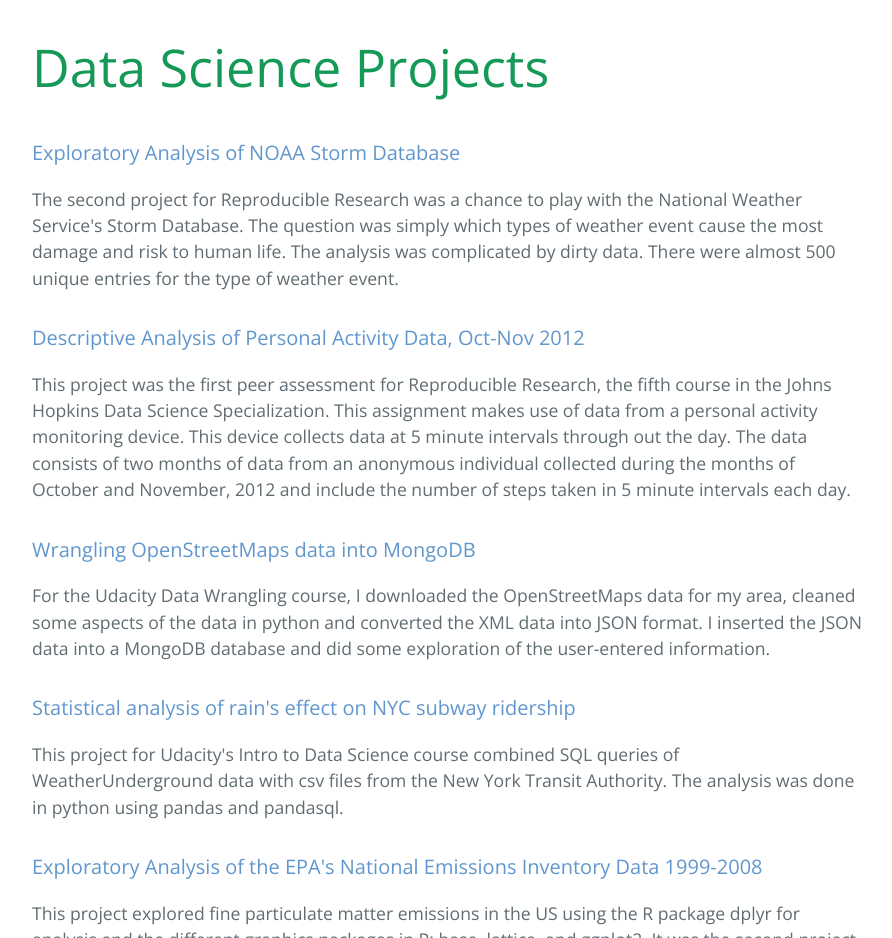
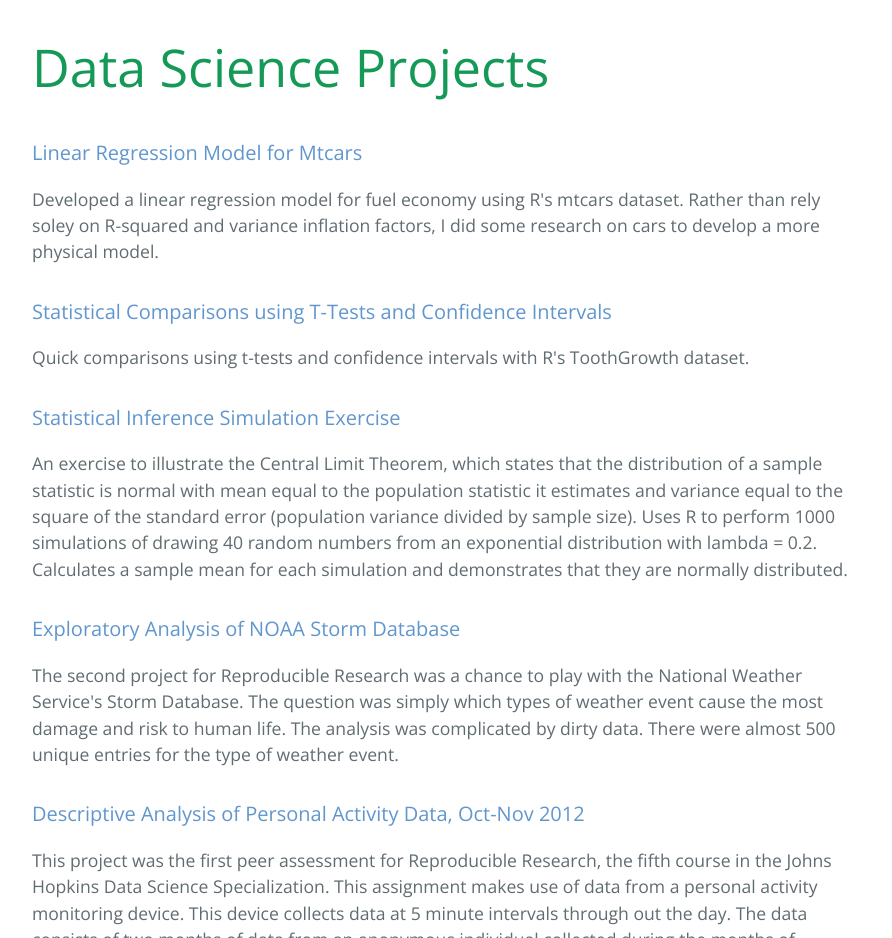
Before and after one commit to grace-pehl/grace-pehl.github.io, a plain HTML site: page index.html in a window 1280 px wide. Shown: the part 1280-2218 px from the top of the page, without its empty margins (192-1084 px from the left). Drawn offline with nearby package versions, Linux system fonts and the light colour scheme.

Commit message:
Statistical Inference & Regression Models projects

```diff
--- a/index.html
+++ b/index.html
@@ -33,6 +33,9 @@
 <p>This site chronicles my growing knowledge of data science.  I am concurrently enrolled in the Data Analyst Nanodegree from Udacity and the specialization in data science offered by Johns Hopkins University and Coursera.  I am also working on a capstone in project management through UC, Irvine and studying to take the CAPM exam. </p>
 
  <h1 class="project-name">Data Science Projects</h1>
+ <h2 class="project-tagline"><a href="http://rpubs.com/grace-pehl/mtcars">Linear Regression Model for Mtcars</a></h2><p>Developed a linear regression model for fuel economy using R's mtcars dataset.  Rather than rely soley on R-squared and variance inflation factors, I did some research on cars to develop a more physical model.</p>
+ <h2 class="project-tagline"><a href="http://rpubs.com/grace-pehl/tooth">Statistical Comparisons using T-Tests and Confidence Intervals</a></h2><p>Quick comparisons using t-tests and confidence intervals with R's ToothGrowth dataset.</p>
+ <h2 class="project-tagline"><a href="http://rpubs.com/grace-pehl/statinf1">Statistical Inference Simulation Exercise</a></h2><p>An exercise to illustrate the Central Limit Theorem, which states that the distribution of a sample statistic is normal with mean equal to the population statistic it estimates and variance equal to the square of the standard error (population variance divided by sample size). Uses R to perform 1000 simulations of drawing 40 random numbers from an exponential distribution with lambda = 0.2. Calculates a sample mean for each simulation and demonstrates that they are normally distributed.</p>
  <h2 class="project-tagline"><a href="http://rpubs.com/grace-pehl/stormdata">Exploratory Analysis of NOAA Storm Database</a></h2><p>The second project for Reproducible Research was a chance to play with the National Weather Service's Storm Database.  The question was simply which types of weather event cause the most damage and risk to human life.  The analysis was complicated by dirty data.  There were almost 500 unique entries for the type of weather event.</p>
  <h2 class="project-tagline"><a href="http://rpubs.com/grace-pehl/activity">Descriptive Analysis of Personal Activity Data, Oct-Nov 2012</a></h2><p>This project was the first peer assessment for Reproducible Research, the fifth course in the Johns Hopkins Data Science Specialization. This assignment makes use of data from a personal activity monitoring device. This device collects data at 5 minute intervals through out the day. The data consists of two months of data from an anonymous individual collected during the months of October and November, 2012 and include the number of steps taken in 5 minute intervals each day.</p>
  <h2 class="project-tagline"><a href="http://grace-pehl.github.io/OpenStreetMaps/">Wrangling OpenStreetMaps data into MongoDB</a></h2><p>For the Udacity Data Wrangling course, I downloaded the OpenStreetMaps data for my area, cleaned some aspects of the data in python and converted the XML data into JSON format. I inserted the JSON data into a MongoDB database and did some exploration of the user-entered information.</p>
```
